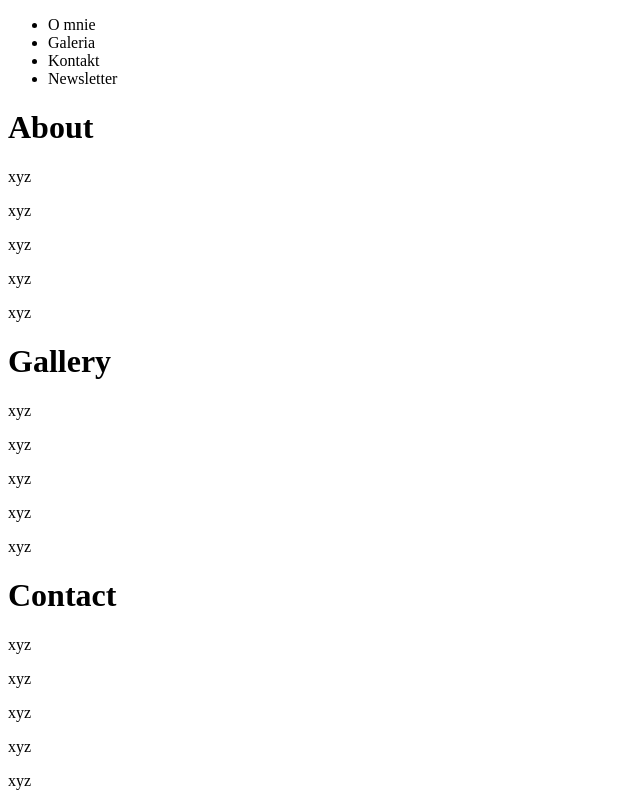
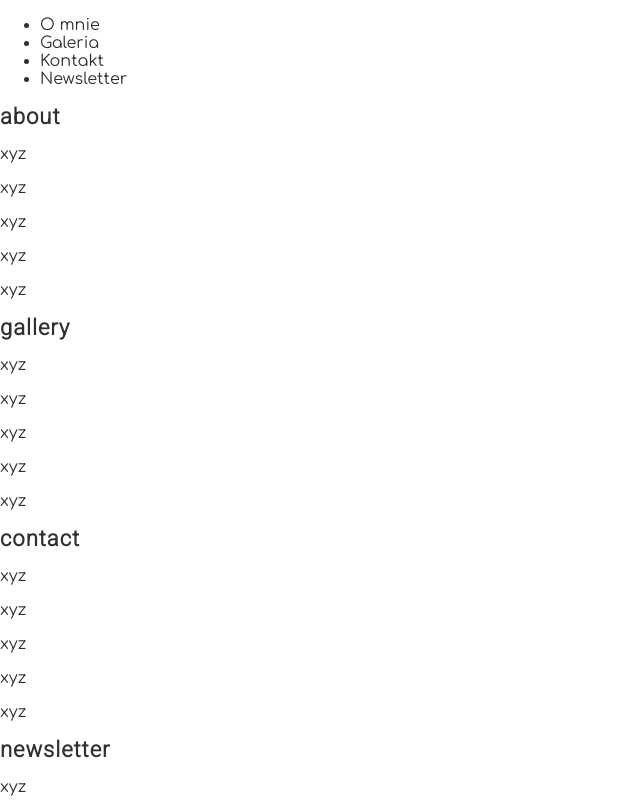
Before and after one commit to Ola-Cencora/KURZceramika-web-project, a React (Create React App) app: page / in a window 1280 px wide. Shown: the top 800 px of the page, without its empty margins (0-640 px from the left). Built offline with nearby package versions, Linux system fonts and the light colour scheme.

Commit message:
Add global styles

```diff
--- a/src/index.js
+++ b/src/index.js
@@ -1,6 +1,7 @@
 import React from 'react';
 import ReactDOM from 'react-dom/client';
 import App from './App';
+import './styles/global.scss';
 
 const root = ReactDOM.createRoot(document.getElementById('root'));
 root.render(
--- /dev/null
+++ b/src/styles/global.scss
@@ -0,0 +1,22 @@
+@import './settings.scss';
+@import url('https://fonts.googleapis.com/css2?family=Comfortaa:wght@300;400&family=Roboto:wght@300&display=swap');
+
+*, *::before, *::after {
+    box-sizing: border-box;
+}
+
+body {
+    font-family: $font-text;
+    color: $color-dark;
+    margin: 0;
+    padding: 0;
+    font-size: 16px;
+    font-weight: 400;
+}
+
+h1, h2, h3, h4, h5, h6 {
+    font-family: $font-header;
+    font-size: 22px;
+    text-transform: lowercase;
+    letter-spacing: 1px;
+}
--- /dev/null
+++ b/src/styles/settings.scss
@@ -0,0 +1,11 @@
+$color-main: #5E5A35;
+$color-light: #DFD0B1;
+$color-special: #B98C8F;
+$color-dark: #303030;
+
+$font-text: 'Comfortaa', sans-serif;
+$font-header: 'Roboto', sans-serif;
+
+$base-size: 12px;
+$transition: all 0.5s;
+$radius: 5px;
```
